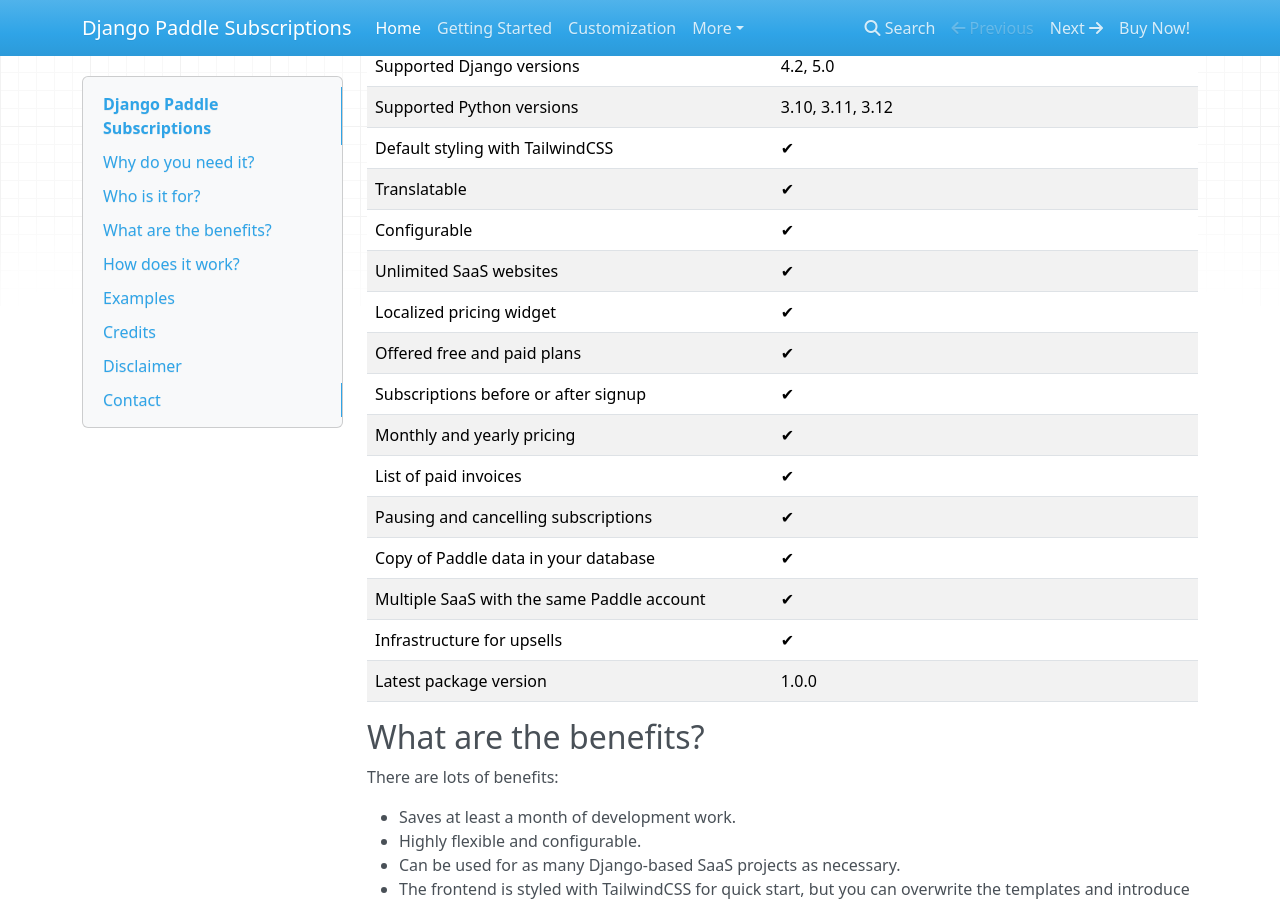
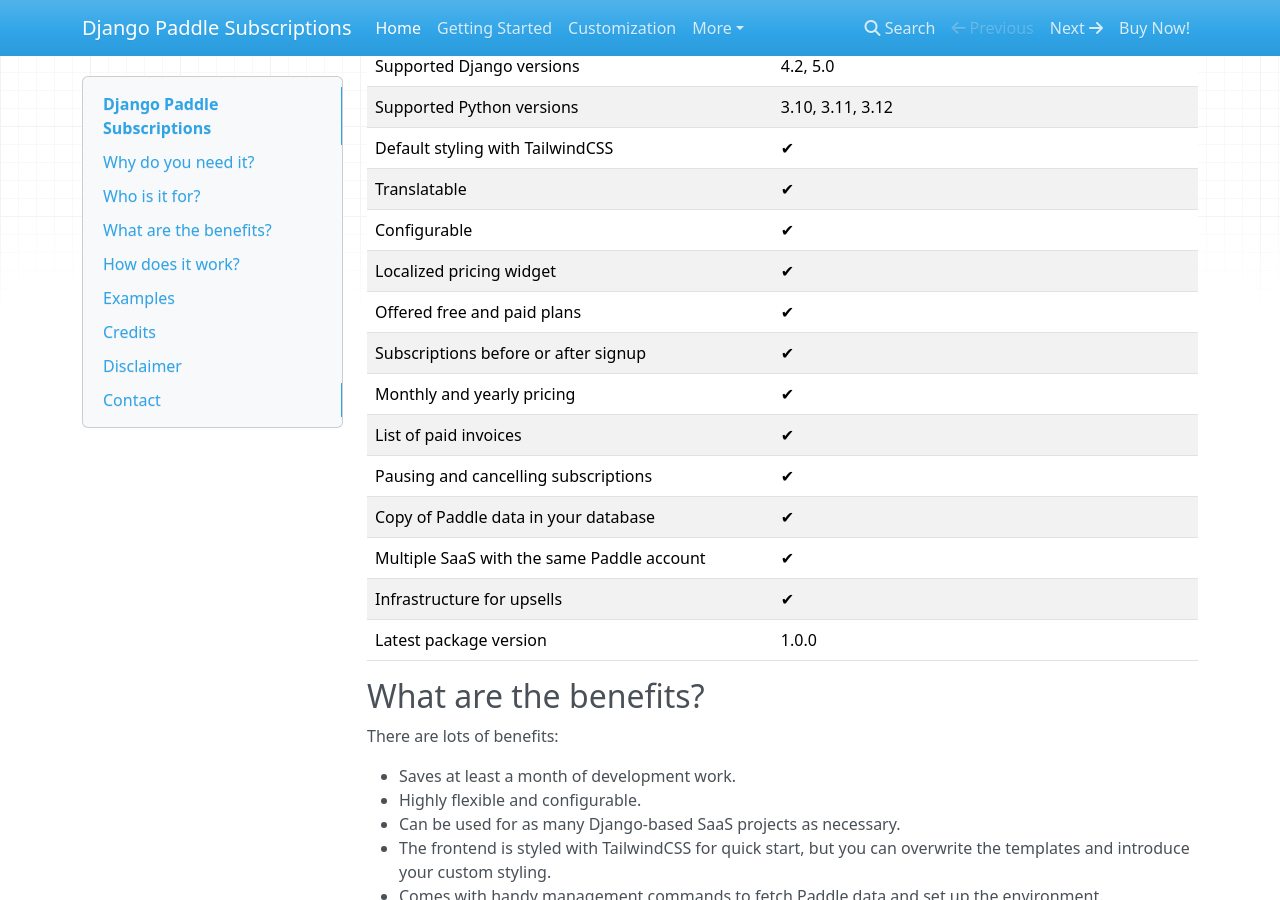
Before and after one commit to websightful/django-paddle-subscriptions-docs, an MkDocs documentation site: the page built from src/index.md, in a window 1280 px wide and 900 px high, scrolled down 791 px. Built offline with MkDocs 1.6.1, drawn with Linux system fonts in a browser that asks for light colours; nearby versions of some CDN libraries.

Commit message:
📝 Cosmetic edits.

```diff
--- a/docs/index.html
+++ b/docs/index.html
@@ -174,10 +174,6 @@
 <td>✔︎</td>
 </tr>
 <tr>
-<td>Unlimited SaaS websites</td>
-<td>✔︎</td>
-</tr>
-<tr>
 <td>Localized pricing widget</td>
 <td>✔︎</td>
 </tr>
--- a/src/index.md
+++ b/src/index.md
@@ -24,7 +24,6 @@
 | Default styling with TailwindCSS          | ✔︎                                              |
 | Translatable                              | ✔︎                                              |
 | Configurable                              | ✔︎                                              |
-| Unlimited SaaS websites                   | ✔︎                                              |
 | Localized pricing widget                  | ✔︎                                              |
 | Offered free and paid plans               | ✔︎                                              |
 | Subscriptions before or after signup      | ✔︎                                              |
```
Also changed, not shown: other parts of docs/index.html (+1 -1 lines), docs/search/search_index.json (+1 -1 lines), 1 other file.
